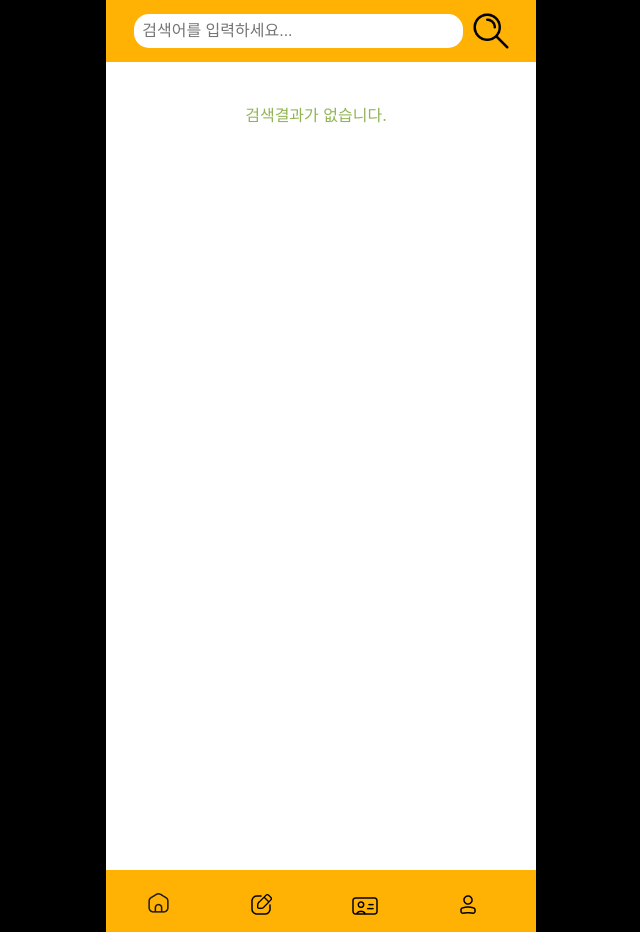
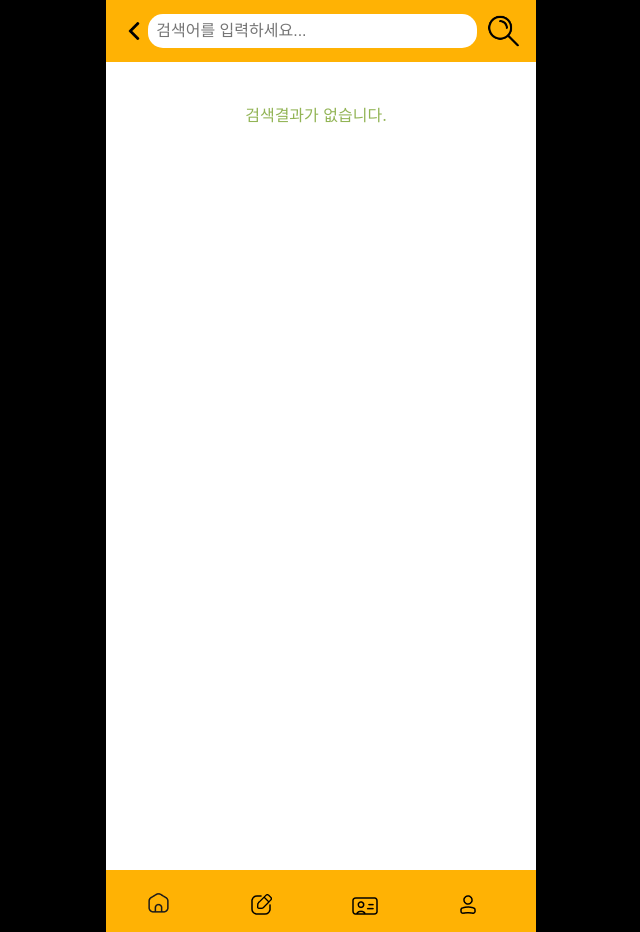
Before and after one commit to 2024-DUKS/duks_FE, a React (Create React App) app in the folder duks_fe/: page /search in a window 1280 px wide. Shown: the whole page, without its empty margins (319-959 px from the left). Built offline with nearby package versions, Linux system fonts and the light colour scheme.

Commit message:
작업 내용 저장

```diff
--- a/duks_fe/src/pages/CategSearch.js
+++ b/duks_fe/src/pages/CategSearch.js
@@ -1,12 +1,15 @@
 import React, { useEffect, useState } from 'react';
-import { Link, useLocation } from 'react-router-dom';
+import { Link, useLocation, useNavigate } from 'react-router-dom';
 import axios from 'axios';
 import * as I from '../styles/CategSearchStyle'; // 스타일을 I로 가져옴
 import searchIconImage from '../img/searchIcon.png'; // 아이콘 이미지 가져오기
 import Footer from '../components/Footer'
 
+import backButton from '../img/backButton.png'; //백버튼추가
+
 const CategSearch = () => {
   const location = useLocation();
+  const navigate = useNavigate();
   const searchQuery = location.state ? location.state.searchQuery : ""; // 검색어 가져오기
   const [posts, setPosts] = useState(() => {
     // 이전 검색 결과가 sessionStorage에 있으면 불러오고, 없으면 빈 배열
@@ -107,6 +110,9 @@ const CategSearch = () => {
         <I.InnerDiv>
           <I.TopBox>
             <I.SearchContainer>
+              <I.BackButton onClick={() => navigate(-1)}>
+                <img src={backButton} alt="BackButton" />
+              </I.BackButton>
               <I.SearchInput
                 type="text"
                 placeholder="검색어를 입력하세요..."
--- a/duks_fe/src/pages/Search.js
+++ b/duks_fe/src/pages/Search.js
@@ -1,12 +1,15 @@
 import React, { useEffect, useState } from 'react';
-import { Link, useLocation } from 'react-router-dom';
+import { Link, useLocation, useNavigate } from 'react-router-dom';
 import axios from 'axios';
 import * as I from '../styles/SearchStyle'; // 스타일을 I로 가져옴
 import searchIconImage from '../img/searchIcon.png'; // 아이콘 이미지 가져오기
 import Footer from '../components/Footer'
 
+import backButton from '../img/backButton.png';//백버튼추가
+
 const Search = () => {
   const location = useLocation();
+  const navigate = useNavigate();
   const searchQuery = location.state ? location.state.searchQuery : ""; // 검색어 가져오기
   const [posts, setPosts] = useState(() => {
     // 이전 검색 결과가 sessionStorage에 있으면 불러오고, 없으면 빈 배열
@@ -107,6 +110,9 @@ const Search = () => {
         <I.InnerDiv>
           <I.TopBox>
             <I.SearchContainer>
+              <I.BackButton onClick={() => navigate(-1)}>
+                <img src={backButton} alt="BackButton" />
+              </I.BackButton>
               <I.SearchInput
                 type="text"
                 placeholder="검색어를 입력하세요..."
--- a/duks_fe/src/styles/CategSearchStyle.js
+++ b/duks_fe/src/styles/CategSearchStyle.js
@@ -52,6 +52,24 @@ export const BottomBox = styled.div`
   bottom: 0px;
 `;
 
+// BackButton 스타일
+export const BackButton = styled.button`
+  background: none; /* 배경 없음 */
+  border: none;     /* 테두리 없음 */
+  cursor: pointer;  /* 커서 포인터 */
+  padding: 0;       /* 기본 패딩 제거 */
+  margin-left: 5px;
+  margin-right: 5px;
+
+  /* 크기 설정 (필요에 따라 조정) */
+  width: 18px;  /* 너비 설정 */
+  height: 18px; /* 높이 설정 */
+
+  img {
+    width: 100%;  /* 버튼 너비에 맞춤 */
+    height: auto;  /* 비율 유지 */
+  }
+`;
 
 // 검색 컨테이너 스타일
 export const SearchContainer = styled.div`
@@ -64,7 +82,7 @@ export const SearchContainer = styled.div`
 
 // 검색 입력창 스타일
 export const SearchInput = styled.input`
-  width: 60%; /* 검색창 너비 조정 */
+  width: 50%; /* 검색창 너비 조정 */
   padding: 8px;
   font-size: 16px;
   border: 1px solid #ddd;
@@ -74,14 +92,14 @@ export const SearchInput = styled.input`
 `;
 
 export const SearchIcon = styled.img`
-  width: 40px;
-  height: 40px;
+  width: 35px;
+  height: 35px;
   cursor: pointer;
   position: absolute; /* TopBox 내에서 절대 위치 */
   right: 15px; /* 오른쪽 정렬 */
   top: 50%; /* 수직 중앙 정렬 */
   transform: translateY(-50%); /* 수직 위치를 정확히 중앙으로 */
-  margin-right: 10px;
+  margin-left: 20px;
 `;
 
 // 게시물 리스트 박스 스타일+스크롤 추가
--- a/duks_fe/src/styles/HumanPageStyle.js
+++ b/duks_fe/src/styles/HumanPageStyle.js
@@ -91,8 +91,8 @@ export const SearchContainer = styled.div`
 
 // 검색 아이콘 스타일
 export const SearchIcon = styled.img`
-  width: 40px;
-  height: 40px;
+  width: 35px;
+  height: 35px;
   cursor: pointer;
   position: absolute; /* TopBox 내에서 절대 위치 */
   right: 15px; /* 오른쪽 정렬 */
--- a/duks_fe/src/styles/SearchStyle.js
+++ b/duks_fe/src/styles/SearchStyle.js
@@ -43,13 +43,23 @@ export const TopBox = styled.div`
   top: 0;
 `;
 
-// 하단 박스
-export const BottomBox = styled.div`
-  background-color: #FFB204;
-  position: absolute;
-  height: 62px;
-  width: 100%;
-  bottom: 0px;
+// BackButton 스타일
+export const BackButton = styled.button`
+  background: none; /* 배경 없음 */
+  border: none;     /* 테두리 없음 */
+  cursor: pointer;  /* 커서 포인터 */
+  padding: 0;       /* 기본 패딩 제거 */
+  margin-left: 5px;
+  margin-right: 5px;
+
+  /* 크기 설정 (필요에 따라 조정) */
+  width: 18px;  /* 너비 설정 */
+  height: 18px; /* 높이 설정 */
+
+  img {
+    width: 100%;  /* 버튼 너비에 맞춤 */
+    height: auto;  /* 비율 유지 */
+  }
 `;
 
 
@@ -64,7 +74,7 @@ export const SearchContainer = styled.div`
 
 // 검색 입력창 스타일
 export const SearchInput = styled.input`
-  width: 60%; /* 검색창 너비 조정 */
+  width: 50%; /* 검색창 너비 조정 */
   padding: 8px;
   font-size: 16px;
   border: 1px solid #ddd;
@@ -74,14 +84,14 @@ export const SearchInput = styled.input`
 `;
 
 export const SearchIcon = styled.img`
-  width: 40px;
-  height: 40px;
+  width: 35px;
+  height: 35px;
   cursor: pointer;
   position: absolute; /* TopBox 내에서 절대 위치 */
   right: 15px; /* 오른쪽 정렬 */
   top: 50%; /* 수직 중앙 정렬 */
   transform: translateY(-50%); /* 수직 위치를 정확히 중앙으로 */
-  margin-right: 10px;
+  margin-left: 20px;
 `;
 
 // 게시물 리스트 박스 스타일+스크롤 추가
@@ -198,3 +208,12 @@ export const NoResultsMessage = styled.p`
   text-align: center; // 중앙 정렬
   margin-top: 40px; // 위쪽 여백
 `;
+
+// 하단 박스
+export const BottomBox = styled.div`
+  background-color: #FFB204;
+  position: absolute;
+  height: 62px;
+  width: 100%;
+  bottom: 0px;
+`;
```
